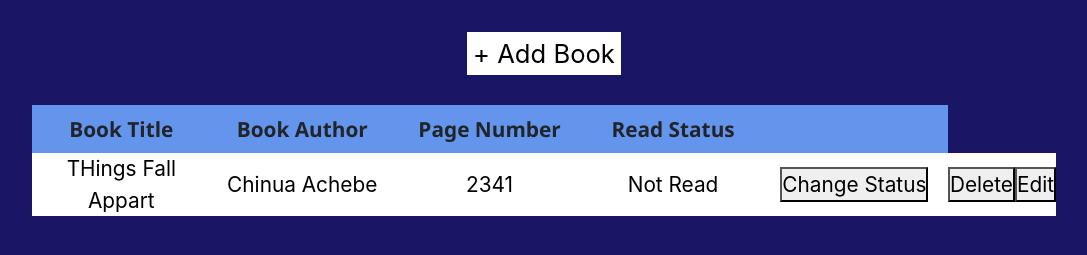
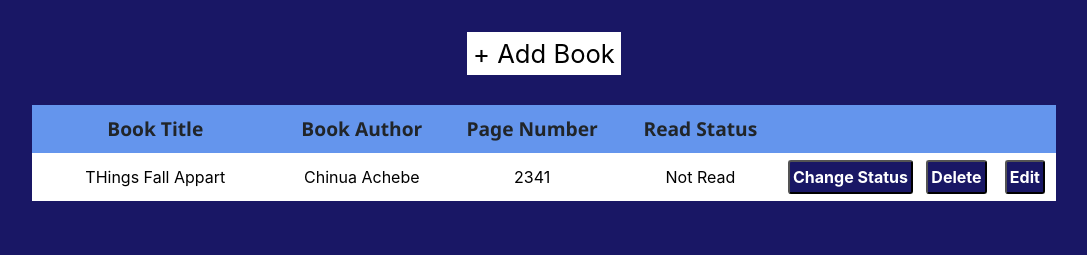
Before and after one commit to Zubenna/library, a plain HTML site: page index.html in a window 1280 px wide. Shown: the part 69-324 px from the top of the page, without its empty margins (96-1183 px from the left). Drawn offline with nearby package versions, Linux system fonts and the light colour scheme.

Commit message:
Adding more style to library page

```diff
--- a/index.html
+++ b/index.html
@@ -16,11 +16,13 @@
       <table class="noborder table-responsive">
         <thead>
           <tr>
-            <th>Book Title</th>
-            <th>Book Author</th>
-            <th>Page Number</th>
-            <th>Read Status</th>
-            <th></th>
+            <th id="bookTitle">Book Title</th>
+            <th class="headItem">Book Author</th>
+            <th class="headItem">Page Number</th>
+            <th class="headItem">Read Status</th>
+            <th id="changeStaus"></th>
+            <th class="action"></th>
+            <th class="action"></th>
           </tr>
         </thead>
         <tbody id="table-body"></tbody>
--- a/style/style.css
+++ b/style/style.css
@@ -34,7 +34,6 @@ h1 {
   height: 30rem;
   display: none;
   position: absolute;
-  /* opacity: 0.9; */
   top: 22%;
   left: 33%;
 }
@@ -102,28 +101,51 @@ thead {
 }
 
 th {
-  width: 40rem;
   height: 3rem;
-  font-size: 1.3rem;
+  font-size: 1.2rem;
   font-family: 'Segoe UI', Tahoma, Geneva, Verdana, sans-serif;
 }
 
+#bookTitle {
+  width: 34rem;
+}
+
+.headItem {
+  width: 20rem;
+}
+
+#changeStaus {
+  width: 15rem;
+}
+
+.action {
+  width: 6rem;
+}
+
 .library-container {
-   text-align: center;
-   margin: 2rem auto;
-   width: 80%;
+  text-align: center;
+  margin: 2rem auto;
+  width: 80%;
 }
 
 #table-body tr {
-  height: 2rem;
+  height: 3rem;
   background: #fff;
   color: #000;
-  font-size: 1.3rem;
-  padding: 0.3rem;
-  /* border-bottom: 1px solid #000; */
+  padding: 0.8rem;
+  border-bottom: 1px solid #191765;
+}
+
+#table-body button {
+  font-size:1rem;
+  padding: 0.2rem;
+  border-radius: 3px;
+  background: #191765;
+  color: #fff;
+  margin: 0.3rem 0;
+  font-weight: bold;
 }
 
 input[type='button'] {
-  /* display: none; */
   margin-top: 2rem;
 }
```
